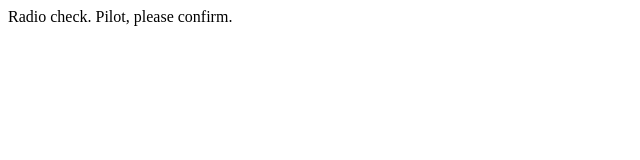
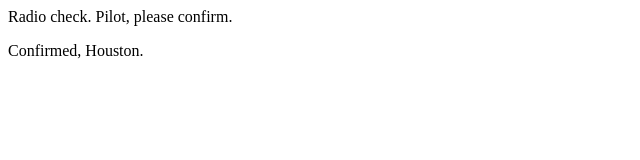
Before and after one commit to tigness/LC101, a plain HTML site: page index.html in a window 1280 px wide. Shown: the whole page, without its empty margins (0-640 px from the left). Drawn offline with Linux system fonts and the light colour scheme.

Commit message:
added response to control

```diff
--- a/index.html
+++ b/index.html
@@ -1,5 +1,6 @@
 <html>
 <body>
    <p>Radio check. Pilot, please confirm.</p>
+   <p>Confirmed, Houston.</p>
 </body>
 </html>
```
